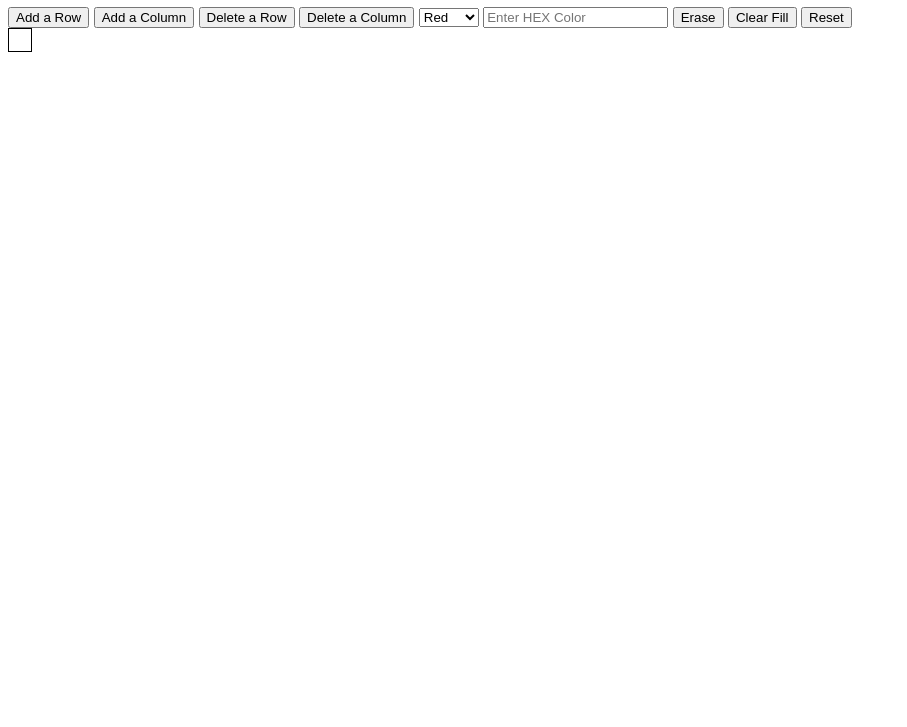
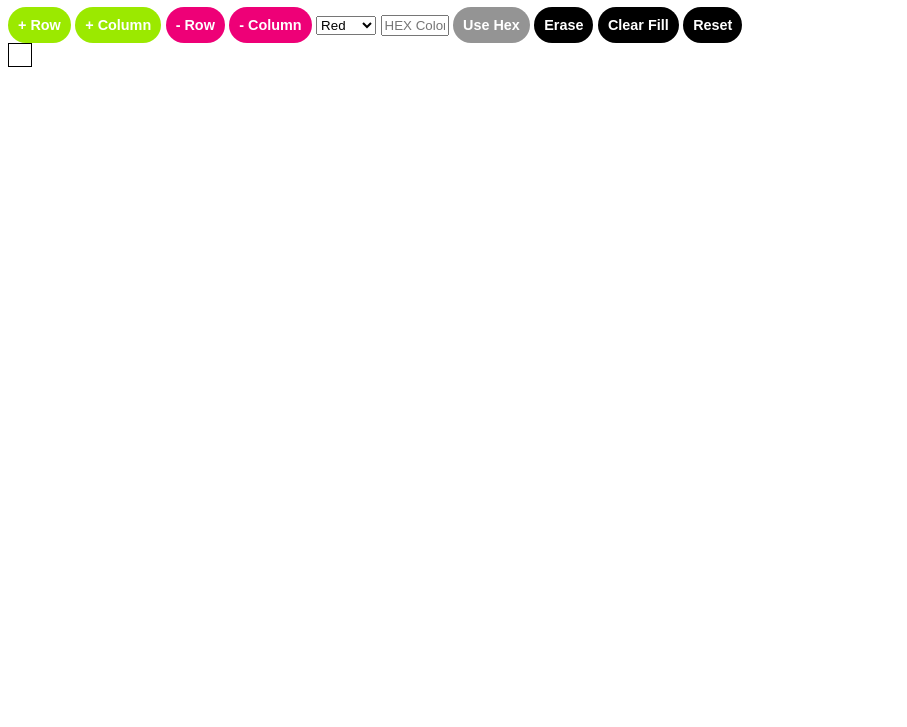
Before and after one commit to blinkous/Coloring-Tables, a plain HTML site: page index.html in a window 1280 px wide. Shown: the part 73-800 px from the top of the page, without its empty margins (0-907 px from the left). Drawn offline with nearby package versions, Linux system fonts and the light colour scheme.

Commit message:
formatting

```diff
--- a/add_cells.js
+++ b/add_cells.js
@@ -65,6 +65,7 @@ document.addEventListener("click", function(e){
 });
 function ColorMe(e){
     e.target.style.backgroundColor = cellColor;
+    // e.target.style.borderColor = cellColor;
 }
 
 // Erase the fill of selected cells
@@ -85,7 +86,6 @@ function EraseFill(){
 // Clear the fill of the entire table
 document.getElementById("clearFillBtn").addEventListener("click", ClearFill);
 function ClearFill(){
-    // document.getElementsByTagName("td").style.backgroundColor = "white";
     $("td").css("background-color","white");
 }
 
@@ -118,4 +118,21 @@ function ValidateHexColor(event){
         )){
         event.preventDefault();
     }
+    ChangeUseHexBtn();
 }
+
+myHex.addEventListener("change", ChangeUseHexBtn);
+myHex.addEventListener("blur", ChangeUseHexBtn);
+function ChangeUseHexBtn(){
+    if(!(document.getElementById("hexFillBtn").style.backgroundColor = "#" + myHex.value)){
+        document.getElementById("hexFillBtn").style.backgroundColor = "#949494";
+    }
+}
+
+// Use the hex color the user input
+document.getElementById("hexFillBtn").addEventListener("click", UseHexColor);
+function UseHexColor(){
+    if(myHex.value.length == 6){
+        cellColor = "#" + myHex.value;
+    }
+}
--- a/index.html
+++ b/index.html
@@ -11,20 +11,22 @@
   <body>
     <div class="container">
         <h1>Rows & Columns</h1>
-        <button id="addRowBtn" class="cellsBtn">Add a Row</button>
-        <button id="addColBtn" class="cellsBtn">Add a Column</button>
-        <button id="deleteRowBtn" class="cellsBtn">Delete a Row</button>
-        <button id="deleteColBtn" class="cellsBtn">Delete a Column</button>
+        <div id="cellOptions">
+            <button id="addRowBtn" class="cellsBtn">+ Row</button>
+            <button id="addColBtn" class="cellsBtn">+ Column</button>
+            <button id="deleteRowBtn" class="cellsBtn">- Row</button>
+            <button id="deleteColBtn" class="cellsBtn">- Column</button>
             <select id="colorOptions">
                 <option value="red">Red</option>
                 <option value="blue">Blue</option>
                 <option value="green">Green</option>
-            <option value="userInput"></option>
             </select>
-        <input type="text" placeholder="Enter HEX Color" maxlength="6" id="hexColor"/>
+            <input type="text" placeholder="HEX Color" maxlength="6" id="hexColor"/>
+            <button id="hexFillBtn" class="cellsBtn">Use Hex</button>
             <button id="eraseFillBtn" class="cellsBtn">Erase</button>
             <button id="clearFillBtn" class="cellsBtn">Clear Fill</button>
             <button id="resetBtn" class="cellsBtn">Reset</button>
+        </div>
         <table>
             <tr>
                 <td></td>
--- a/style.css
+++ b/style.css
@@ -11,3 +11,46 @@ td{
     height: 20px;
     /* background-color: brown; */
 }
+#hexColor{
+    width: 60px;
+}
+#cellOptions{
+    margin: auto;
+    /* border: 1px solid black; */
+    /* width: 700px;     */
+}
+.cellsBtn{
+    border: none;
+    padding: 10px;
+    border-radius: 20px;
+    font-size: 90%;
+    font-weight: bold;
+    color: white;
+}
+button:hover{
+    cursor: pointer;
+}
+input:focus, button:focus{
+    outline: none;
+}
+input:active, button:active{
+    outline: none;
+}
+#addRowBtn, #addColBtn{
+    background-color: #9be900;
+}
+#deleteRowBtn, #deleteColBtn{
+    background-color: #ee0077;
+}
+#hexFillBtn{
+    background-color: #949494;
+}
+#eraseFillBtn{
+    background-color: #000;
+}
+#clearFillBtn{
+    background-color: #000;
+}
+#resetBtn{
+    background-color: #000;
+}
```
Lines whose indentation alone changed are shown as unchanged.
